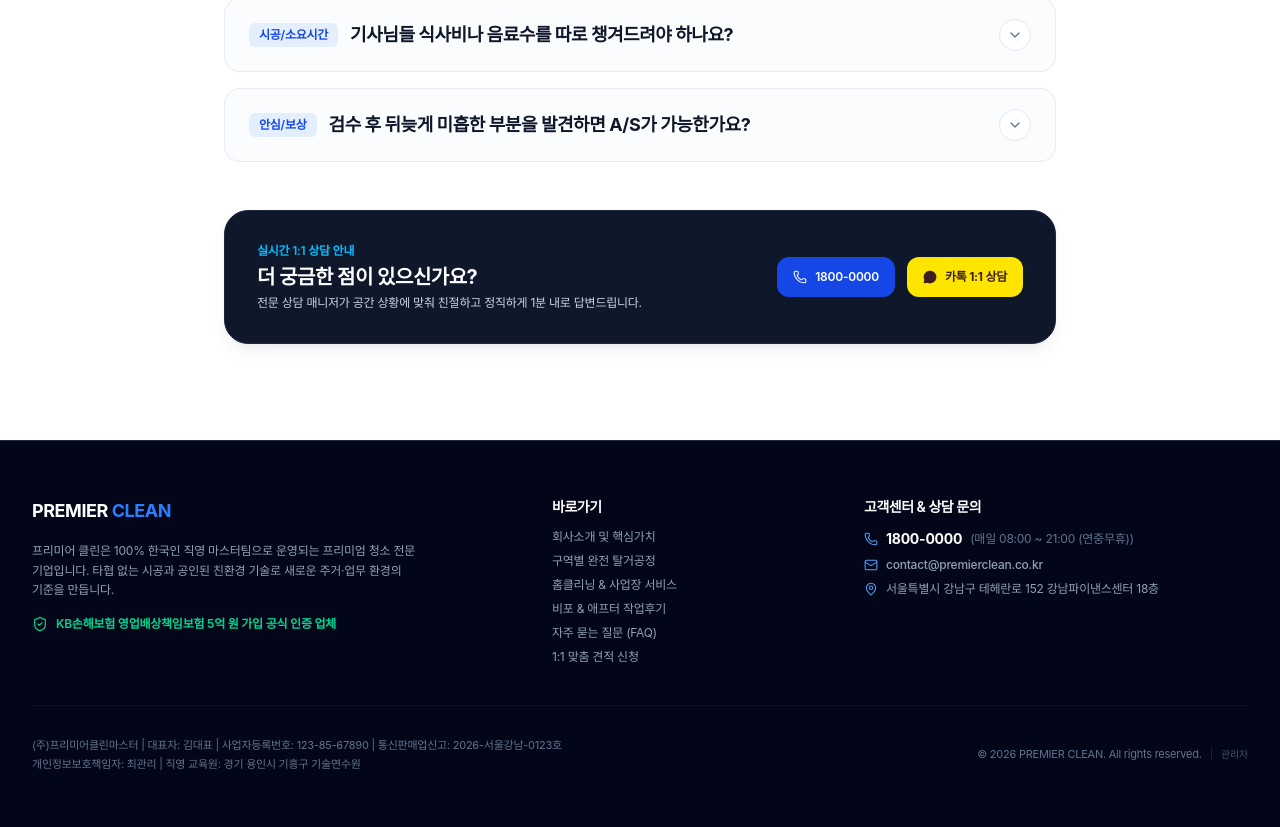
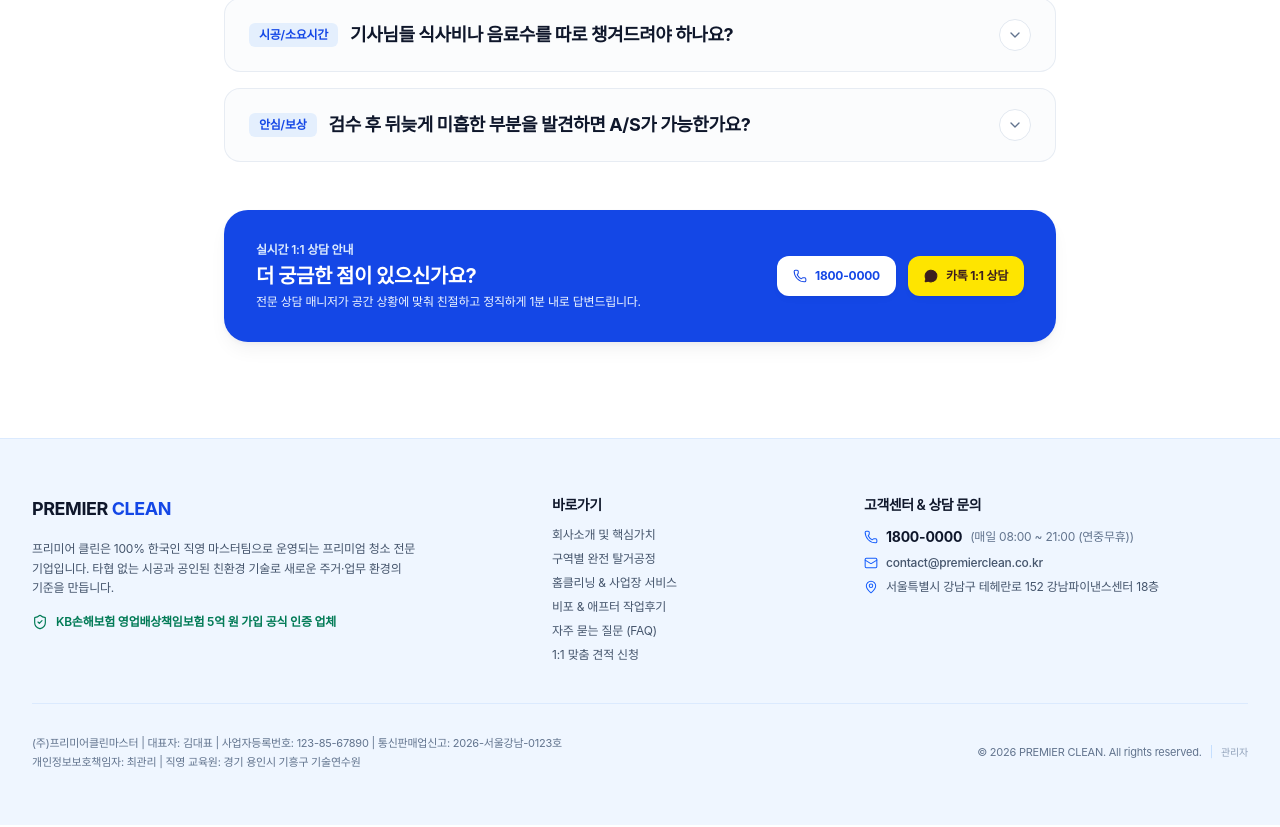
Before and after one commit to realminuu-web/premire_clean-_v2, a Next.js app: page / in a window 1280 px wide. Shown: the part 8256-9083 px from the top of the page. Built offline with nearby package versions, Linux system fonts and the light colour scheme; no server answers; a web font is replaced by a local one.

Commit message:
style: Toss Blue help box and light blue footer

```diff
--- a/src/components/FaqSection.tsx
+++ b/src/components/FaqSection.tsx
@@ -80,11 +80,11 @@ export default function FaqSection() {
         </div>
 
         {/* Bottom Fast Help Box */}
-        <div className="p-6 sm:p-8 rounded-3xl bg-slate-900 text-white shadow-ambient-md flex flex-col sm:flex-row items-center justify-between gap-6 border border-slate-800">
+        <div className="p-6 sm:p-8 rounded-3xl bg-blue-700 text-white shadow-ambient-md flex flex-col sm:flex-row items-center justify-between gap-6">
           <div className="space-y-1 text-center sm:text-left">
-            <span className="block text-xs font-semibold text-sky-400">{faqSection.helpEyebrow}</span>
+            <span className="block text-xs font-semibold text-blue-100">{faqSection.helpEyebrow}</span>
             <h4 className="text-lg sm:text-xl font-bold tracking-tight">{faqSection.helpTitle}</h4>
-            <p className="text-xs text-slate-300 break-keep font-normal">
+            <p className="text-xs text-blue-50 break-keep font-normal">
               {faqSection.helpDescription}
             </p>
           </div>
@@ -93,7 +93,7 @@ export default function FaqSection() {
             <a
               href={contact.phoneTel}
               data-track="click_phone"
-              className="inline-flex items-center gap-2 bg-blue-700 hover:bg-blue-600 text-white text-xs font-semibold px-4 py-3 rounded-xl transition-all shadow-ambient-sm active:scale-95"
+              className="inline-flex items-center gap-2 bg-white hover:bg-blue-50 text-blue-700 text-xs font-bold px-4 py-3 rounded-xl transition-all shadow-ambient-sm active:scale-95"
             >
               <Phone className="w-3.5 h-3.5" strokeWidth={1.75} />
               <span>{contact.phone}</span>
--- a/src/components/Footer.tsx
+++ b/src/components/Footer.tsx
@@ -7,7 +7,7 @@ import { useContent } from '@/components/ContentProvider';
 export default function Footer() {
   const { footer, contact, company, header } = useContent();
   return (
-    <footer className="bg-slate-950 text-slate-400 border-t border-slate-800 text-xs">
+    <footer className="bg-blue-50 text-slate-600 border-t border-blue-100 text-xs">
       <div className="max-w-7xl 2xl:max-w-[1680px] 3xl:max-w-[1920px] mx-auto px-4 sm:px-6 lg:px-8 py-14 space-y-10">
 
         <div className="grid grid-cols-1 md:grid-cols-12 gap-8 justify-between">
@@ -15,14 +15,14 @@ export default function Footer() {
           {/* Brand Col (5 cols) */}
           <div className="md:col-span-5 space-y-4">
             <div className="flex items-center gap-2.5">
-             <span className="font-bold text-lg text-white tracking-tight">
-                {header.logoMain} <span className="text-blue-500">{header.logoAccent}</span>
+             <span className="font-bold text-lg text-slate-900 tracking-tight">
+                {header.logoMain} <span className="text-blue-700">{header.logoAccent}</span>
               </span>
             </div>
-            <p className="text-slate-400 text-xs leading-relaxed max-w-sm break-keep font-normal">
+            <p className="text-slate-600 text-xs leading-relaxed max-w-sm break-keep font-normal">
               {footer.description}
             </p>
-            <div className="flex items-center gap-2 text-emerald-400 font-semibold text-xs">
+            <div className="flex items-center gap-2 text-emerald-700 font-semibold text-xs">
               <ShieldCheck className="w-4 h-4 flex-shrink-0" strokeWidth={1.75} />
               <span>{company.insuranceNotice}</span>
             </div>
@@ -30,11 +30,11 @@ export default function Footer() {
 
           {/* Nav Quick Links (3 cols) */}
           <div className="md:col-span-3 space-y-3">
-            <h5 className="font-semibold text-white text-sm">{footer.quickTitle}</h5>
+            <h5 className="font-semibold text-slate-900 text-sm">{footer.quickTitle}</h5>
             <ul className="space-y-2 text-xs font-normal">
               {footer.quickLinks.map((link) => (
                 <li key={link.name}>
-                  <a href={link.href} className="hover:text-white transition-colors">{link.name}</a>
+                  <a href={link.href} className="hover:text-blue-700 transition-colors">{link.name}</a>
                 </li>
               ))}
             </ul>
@@ -42,23 +42,23 @@ export default function Footer() {
 
           {/* Contact Details (4 cols) */}
           <div className="md:col-span-4 space-y-3">
-            <h5 className="font-semibold text-white text-sm">{footer.contactTitle}</h5>
+            <h5 className="font-semibold text-slate-900 text-sm">{footer.contactTitle}</h5>
             <div className="space-y-2 text-xs">
               <div className="flex items-center gap-2">
-                <Phone className="w-3.5 h-3.5 text-blue-400" strokeWidth={1.75} />
-                <a href={contact.phoneTel} data-track="click_phone" className="text-white font-bold text-sm hover:text-blue-400 transition-colors">
+                <Phone className="w-3.5 h-3.5 text-blue-600" strokeWidth={1.75} />
+                <a href={contact.phoneTel} data-track="click_phone" className="text-slate-900 font-bold text-sm hover:text-blue-700 transition-colors">
                   {contact.phone}
                 </a>
                 <span className="text-slate-500 font-normal">({contact.operatingHours})</span>
               </div>
               <div className="flex items-center gap-2">
-                <Mail className="w-3.5 h-3.5 text-blue-400" strokeWidth={1.75} />
-                <a href={`mailto:${contact.email}`} className="hover:text-white transition-colors font-medium">
+                <Mail className="w-3.5 h-3.5 text-blue-600" strokeWidth={1.75} />
+                <a href={`mailto:${contact.email}`} className="hover:text-blue-700 transition-colors font-medium">
                   {contact.email}
                 </a>
               </div>
               <div className="flex items-center gap-2">
-                <MapPin className="w-3.5 h-3.5 text-blue-400 flex-shrink-0" strokeWidth={1.75} />
+                <MapPin className="w-3.5 h-3.5 text-blue-600 flex-shrink-0" strokeWidth={1.75} />
                 <span className="break-keep font-normal">{company.address}</span>
               </div>
             </div>
@@ -67,7 +67,7 @@ export default function Footer() {
         </div>
 
         {/* Business Registration Details & Copyright */}
-        <div className="pt-8 border-t border-slate-900 flex flex-col md:flex-row items-center justify-between gap-4 text-[11px] text-slate-500">
+        <div className="pt-8 border-t border-blue-100 flex flex-col md:flex-row items-center justify-between gap-4 text-[11px] text-slate-500">
           <div className="space-y-1 text-center md:text-left break-keep font-normal">
             <p>
               {company.corporateName} | 대표자: {company.ceo} | 사업자등록번호: {company.businessNumber} | 통신판매업신고: {company.telecomSalesNumber}
@@ -79,8 +79,8 @@ export default function Footer() {
 
           <div className="flex items-center gap-2 text-center md:text-right font-normal">
             <span>{footer.copyright}</span>
-            <span className="text-slate-800">|</span>
-            <a href="/admin" className="text-slate-600 hover:text-slate-400 text-[10px] transition-colors" rel="nofollow">
+            <span className="text-blue-200">|</span>
+            <a href="/admin" className="text-slate-400 hover:text-slate-600 text-[10px] transition-colors" rel="nofollow">
               관리자
             </a>
           </div>
```
